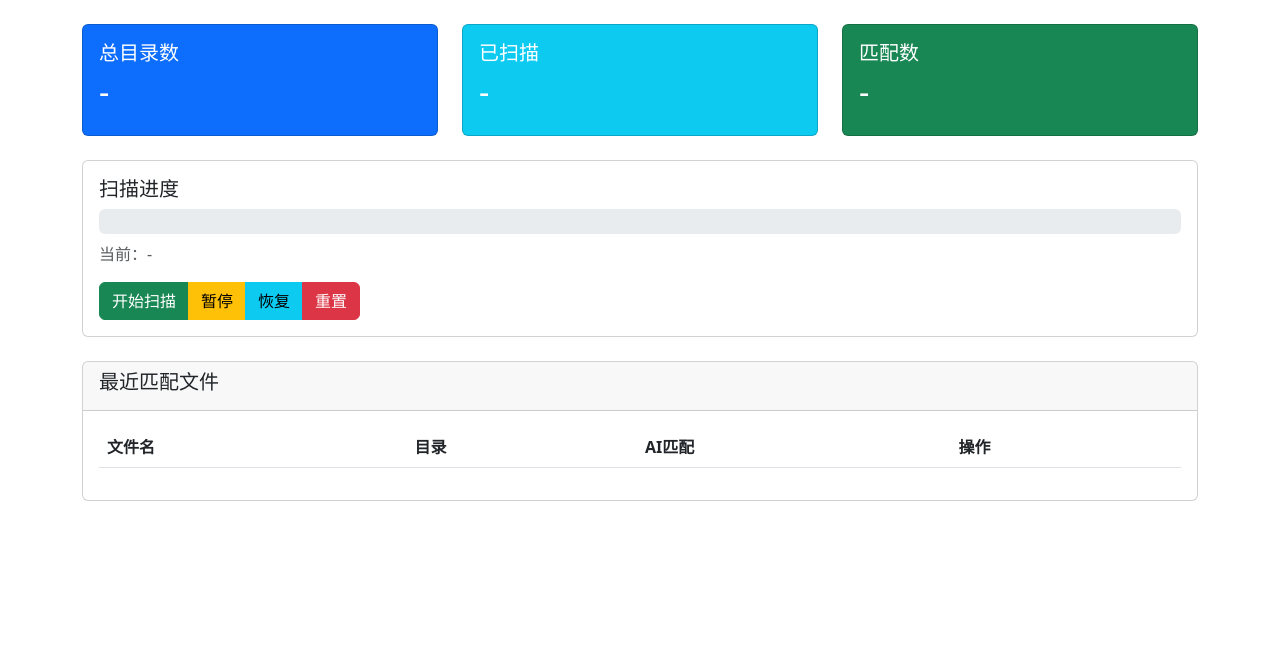
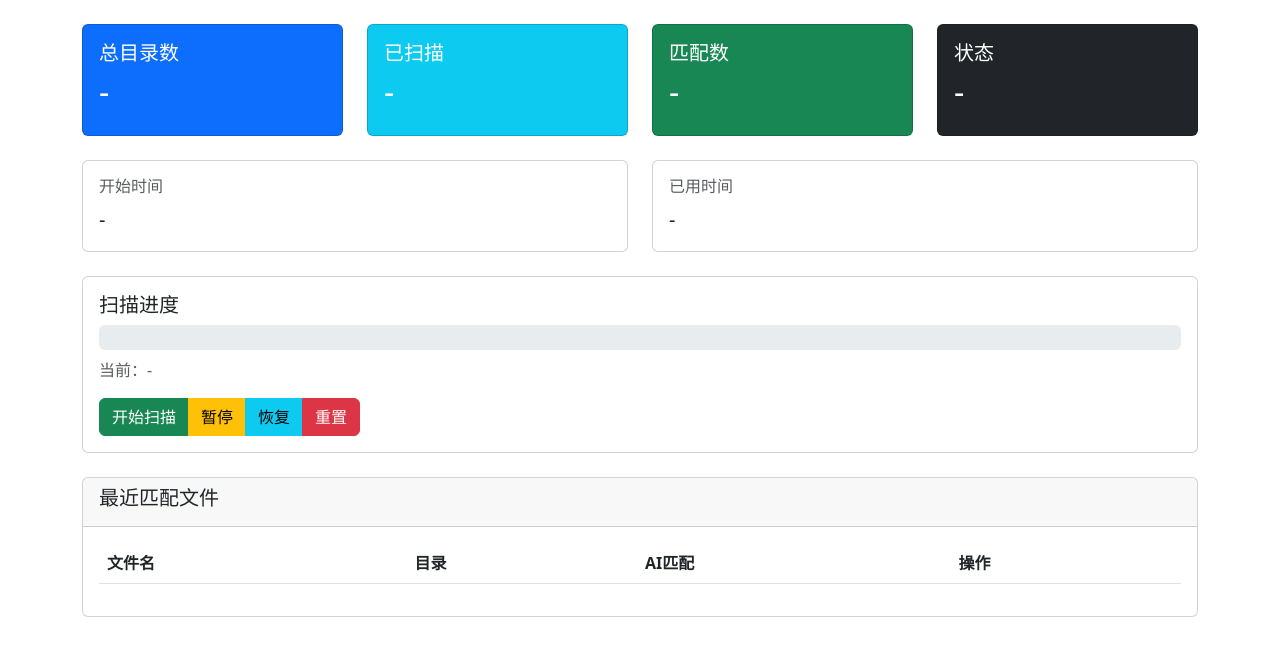
Before and after one commit to grigs28/ak47, a Flask app: page / in a window 1280 px wide. Shown: the part 56-712 px from the top of the page. Run offline with Flask 3, Linux system fonts and the light colour scheme; the visitor is signed in with stand-in values (Sample User, id 1); data that the repository does not hold is empty; some libraries are stand-ins or nearby versions.

Commit message:
ui: 仪表盘增加状态徽章、开始时间、已用时间
Co-Authored-By: Claude Opus 4.6 <noreply@anthropic.com>

```diff
--- a/app/templates/dashboard.html
+++ b/app/templates/dashboard.html
@@ -6,7 +6,7 @@
 <div id="notification-area"></div>
 
 <div class="row mb-4">
-    <div class="col-md-4">
+    <div class="col-md-3">
         <div class="card stat-card bg-primary text-white">
             <div class="card-body">
                 <h5>总目录数</h5>
@@ -14,7 +14,7 @@
             </div>
         </div>
     </div>
-    <div class="col-md-4">
+    <div class="col-md-3">
         <div class="card stat-card bg-info text-white">
             <div class="card-body">
                 <h5>已扫描</h5>
@@ -22,11 +22,38 @@
             </div>
         </div>
     </div>
-    <div class="col-md-4">
+    <div class="col-md-3">
         <div class="card stat-card bg-success text-white">
             <div class="card-body">
                 <h5>匹配数</h5>
                 <h2 id="matched-files">-</h2>
+            </div>
+        </div>
+    </div>
+    <div class="col-md-3">
+        <div class="card stat-card bg-dark text-white">
+            <div class="card-body">
+                <h5>状态</h5>
+                <h2 id="status-badge">-</h2>
+            </div>
+        </div>
+    </div>
+</div>
+
+<div class="row mb-4">
+    <div class="col-md-6">
+        <div class="card">
+            <div class="card-body">
+                <h6 class="text-muted">开始时间</h6>
+                <p class="mb-0 fs-5" id="start-time">-</p>
+            </div>
+        </div>
+    </div>
+    <div class="col-md-6">
+        <div class="card">
+            <div class="card-body">
+                <h6 class="text-muted">已用时间</h6>
+                <p class="mb-0 fs-5" id="elapsed-time">-</p>
             </div>
         </div>
     </div>
@@ -87,6 +114,35 @@ function updateStatus() {
             document.getElementById('btn-pause').disabled = status !== 'running';
             document.getElementById('btn-resume').disabled = status !== 'paused';
 
+            // 状态徽章
+            const statusBadge = document.getElementById('status-badge');
+            const statusMap = {
+                'idle': {text: '空闲', cls: 'bg-secondary'},
+                'running': {text: '运行中', cls: 'bg-success'},
+                'paused': {text: '已暂停', cls: 'bg-warning text-dark'},
+                'completed': {text: '已完成', cls: 'bg-info'},
+            };
+            const s = statusMap[status] || {text: status || 'idle', cls: 'bg-secondary'};
+            statusBadge.innerHTML = '<span class="badge ' + s.cls + ' fs-6">' + s.text + '</span>';
+
+            // 开始时间和已用时间
+            if (data.started_at) {
+                const startTime = new Date(data.started_at);
+                document.getElementById('start-time').textContent = startTime.toLocaleString();
+                const elapsed = Math.floor((Date.now() - startTime.getTime()) / 1000);
+                const hours = Math.floor(elapsed / 3600);
+                const mins = Math.floor((elapsed % 3600) / 60);
+                const secs = elapsed % 60;
+                let elapsedStr = '';
+                if (hours > 0) elapsedStr += hours + '时';
+                if (mins > 0 || hours > 0) elapsedStr += mins + '分';
+                elapsedStr += secs + '秒';
+                document.getElementById('elapsed-time').textContent = elapsedStr;
+            } else {
+                document.getElementById('start-time').textContent = '-';
+                document.getElementById('elapsed-time').textContent = '-';
+            }
+
             if (status === 'completed') {
                 showNotification('扫描完成！共发现 ' + data.matched_files + ' 个匹配文件', 'success');
             }
```
